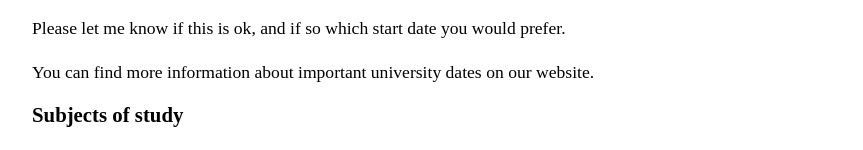
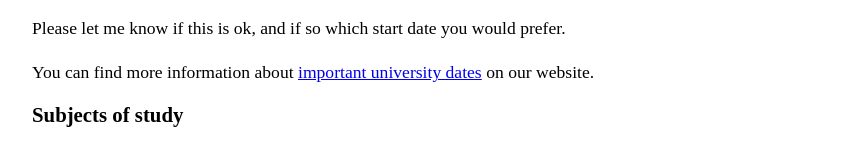
Before and after one commit to alyfrohlich/alyfrohlich.github.io, a plain HTML site: page letter-markup/index.html in a window 1280 px wide. Shown: the part 775-925 px from the top of the page, without its empty margins (208-1071 px from the left). Drawn offline with Linux system fonts and the light colour scheme.

Commit message:
Update hyperlink mistake
Updated hyperlink mistake

```diff
--- a/letter-markup/index.html
+++ b/letter-markup/index.html
@@ -80,7 +80,7 @@ margin: 1rem 0;
 
 <p>Please let me know if this is ok, and if so which start date you would prefer.</p>
 
-<p>You can find more information about <a herf="http://example.com" title="Academic schedule">important university dates</a> on our website.</p>
+<p>You can find more information about <a href="http://example.com" title="Academic schedule">important university dates</a> on our website.</p>
 
 <h2>Subjects of study</h2>
 
```
Also changed, not shown: 1 other file.
